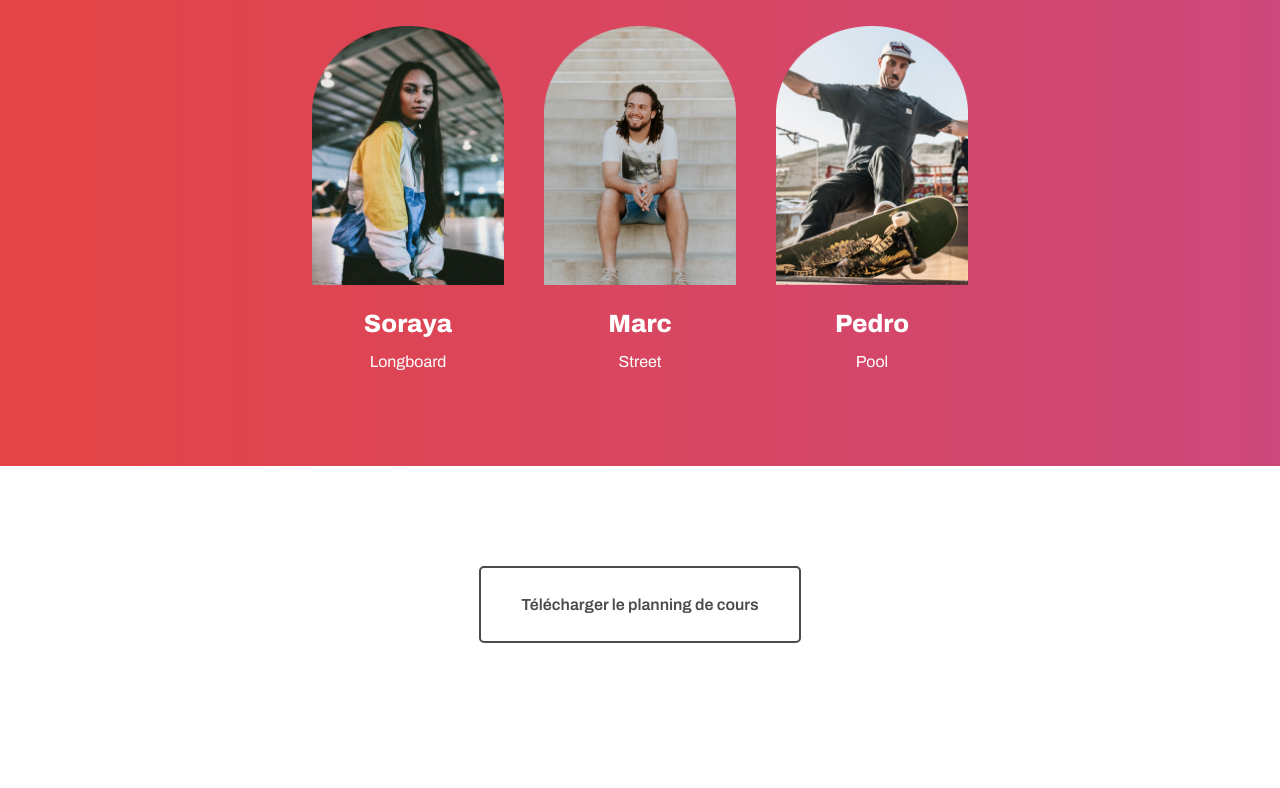
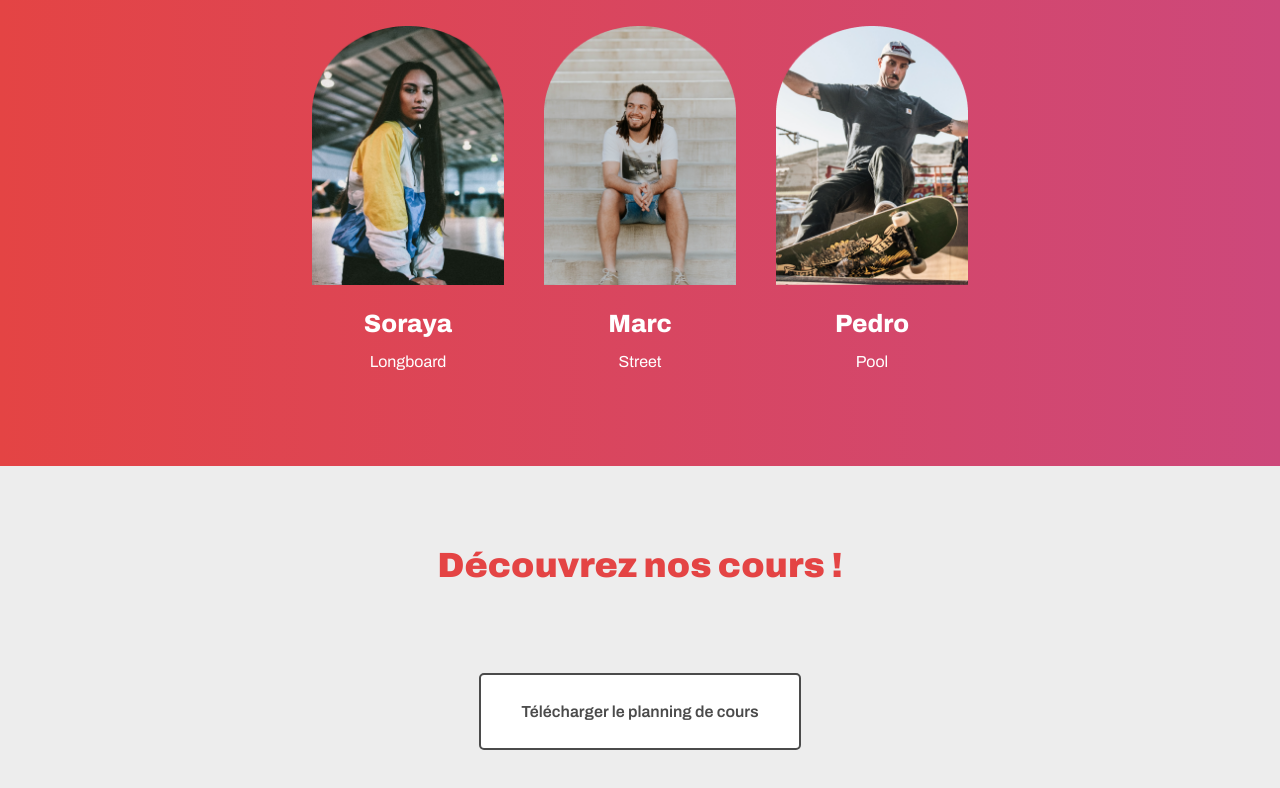
Before and after one commit to valentinmth99/OC_projet02, a plain HTML site: page index.html in a window 1280 px wide. Shown: the part 1494-2282 px from the top of the page. Before the commit the page ends 2237 px from the top, so only its background shows below. Drawn offline with Linux system fonts and the light colour scheme.

Commit message:
Added title and grey background to the last section

```diff
--- a/index.html
+++ b/index.html
@@ -59,7 +59,8 @@
 						</article>
 					</div>
 				</section>
-				<section>
+				<section class="sectionLightGreyBackground">
+					<h2>Découvrez nos cours !</h2>
 					<div class="directionRow">
 						<a class="button buttonDrakGreyColor" href="documents/planning">Télécharger le planning de cours</a>
 					</div>
```
